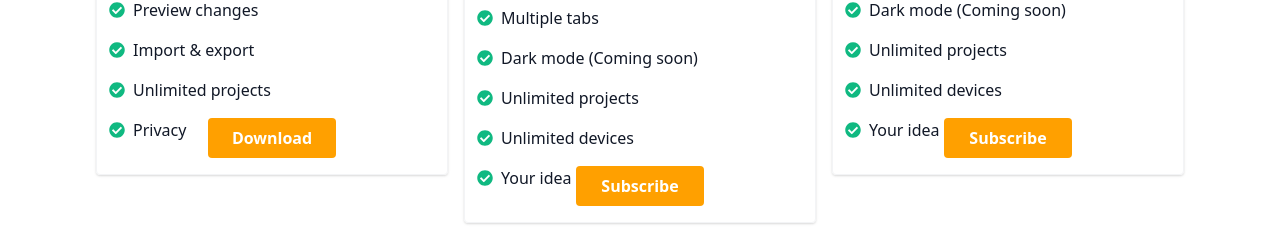
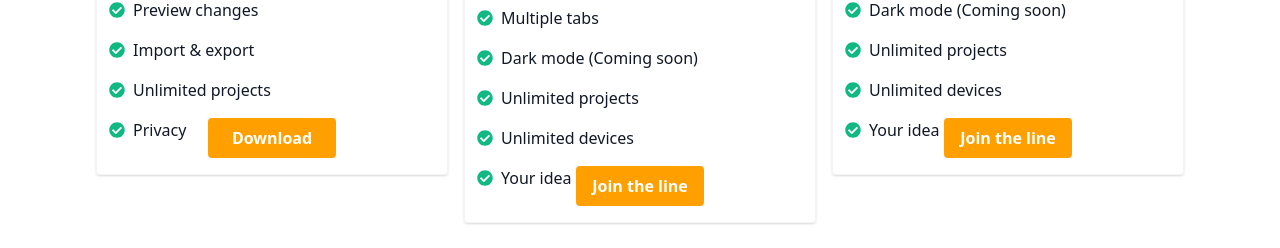
Before and after one commit to thanhlmm/refi-website, a Next.js app: page / in a window 1280 px wide. Shown: the part 3257-3505 px from the top of the page. Built offline with nearby package versions, Linux system fonts and the light colour scheme.

Commit message:
Update CTA

```diff
--- a/components/PricingSection.js
+++ b/components/PricingSection.js
@@ -47,8 +47,8 @@ function PricingSection({ header }) {
               'Your idea'
             ]}
             cta={
-              <a href="javascript:void(0)" data-cb-type="checkout" data-cb-plan-id="productive">Subscribe</a>
-              // <a data-formkit-toggle="e29dbf4a79" href="https://awesome-painter-967.ck.page/e29dbf4a79">Join the line</a>
+              // <a href="javascript:void(0)" data-cb-type="checkout" data-cb-plan-id="productive">Subscribe</a>
+              <a data-formkit-toggle="e29dbf4a79" href="https://awesome-painter-967.ck.page/e29dbf4a79">Join the line</a>
             }
             ctaAction={(e) => { e.preventDefault() }}
             isLarger
@@ -67,8 +67,8 @@ function PricingSection({ header }) {
               'Your idea'
             ]}
             cta={
-              <a href="javascript:void(0)" data-cb-type="portal">Subscribe</a>
-              // <a data-formkit-toggle="e29dbf4a79" href="https://awesome-painter-967.ck.page/e29dbf4a79">Join the line</a>
+              // <a href="javascript:void(0)" data-cb-type="portal">Subscribe</a>
+              <a data-formkit-toggle="e29dbf4a79" href="https://awesome-painter-967.ck.page/e29dbf4a79">Join the line</a>
             }
             ctaAction={(e) => { e.preventDefault() }}
           />
```
